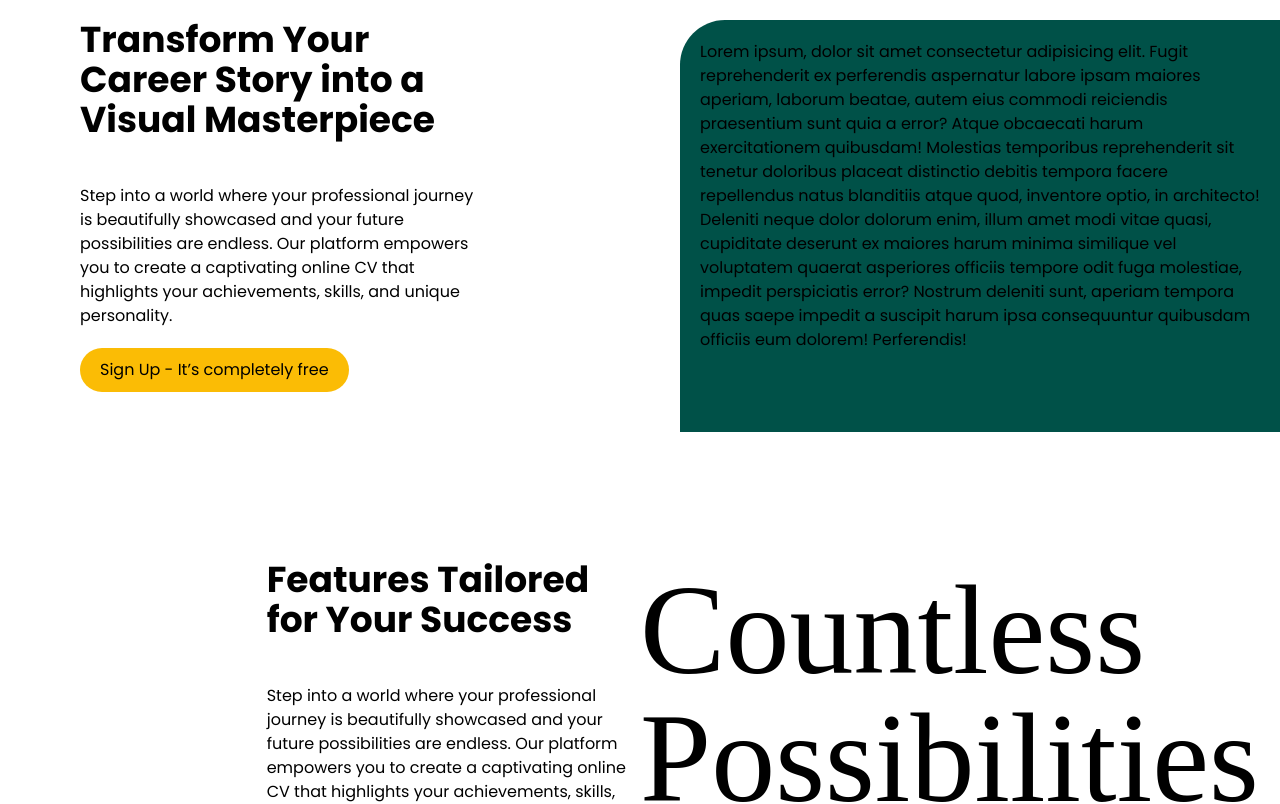
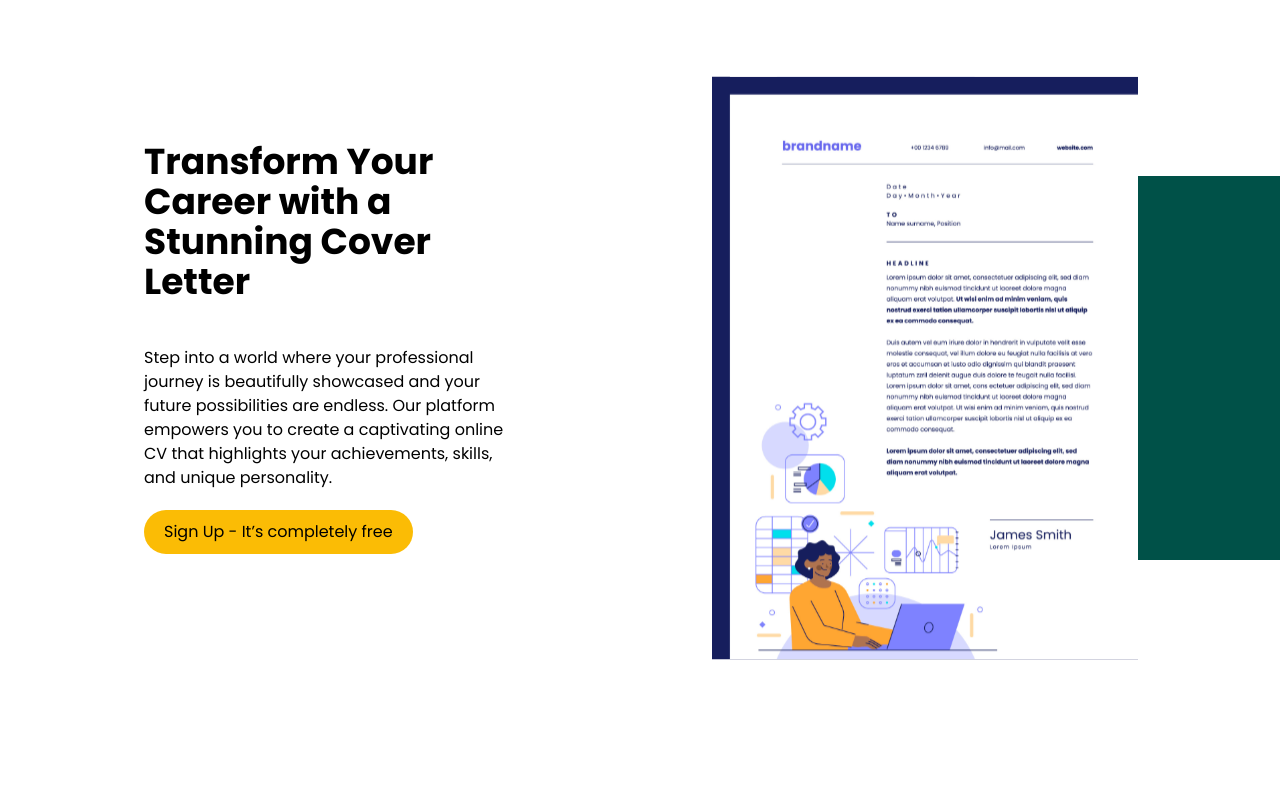
Before and after one commit to onuorachidimma/cv_maker, a React (Vite) app: page / in a window 1280 px wide. Shown: the top 804 px of the page. Built offline with nearby package versions, Linux system fonts and the light colour scheme; a web font is replaced by a local one.

Commit message:
feat: create & style a sect of Homepage coveletter

```diff
--- a/src/layouts/buttons/signupFreeBtn.jsx
+++ b/src/layouts/buttons/signupFreeBtn.jsx
@@ -1,8 +1,8 @@
 import { Link } from "react-router-dom"
 const SignupFreeButton = () => {
     return(
-        <div>
-            <button className="bg-customYellow py-2.5 px-5 rounded-35px "><Link to="#">Sign Up - It’s completely free</Link></button>
+        <div className="text-center md:text-left">
+            <button className="bg-customYellow py-2.5 px-5 rounded-35px text-base md:text-sm lg:text-base"><Link to="#">Sign Up - It’s completely free</Link></button>
         </div>
     )
 }
--- a/src/layouts/homepageBody1/homepageBody1.jsx
+++ b/src/layouts/homepageBody1/homepageBody1.jsx
@@ -1,18 +1,22 @@
 import SectionHeading from "./sectionHeading"
 import SignupFreeButton from "../buttons/signupFreeBtn"
+import coverLetterSample1 from "../../assets/images/coverLetterSample1.svg"
 const HomepageBody1 = () => {
     return(
         <div className="mb-32  ">
-            <div className="flex flex-wrap justify-between mb-20 w-10/12 mx-auto lg:w-full lg:pl-20 mt-5 md:mb-32">
+            <div className="flex flex-wrap justify-between items-center mb-20 w-10/12 mx-auto lg:w-full lg:pl-36 mt-5 md:mb-32">
                 <div className="w-full sm:w-full md:w-5/12 lg:w-4/12 md:pr-5 lg:pr-0">
-                    <SectionHeading heading="Transform Your Career Story into a Visual Masterpiece" headingText="Step into a world where your professional journey is beautifully showcased and your future possibilities are endless. Our platform empowers you to create a captivating online CV that highlights your achievements, skills, and unique personality. "/>
+                    <SectionHeading heading="Transform Your Career with a Stunning Cover Letter" headingText="Step into a world where your professional journey is beautifully showcased and your future possibilities are endless. Our platform empowers you to create a captivating online CV that highlights your achievements, skills, and unique personality. "/>
                     <div className="pt-5 mb-10">
                         <SignupFreeButton />
                     </div>
                 </div>
 
-                <div className="bg-customDarkGreen w-full sm:w-full md:w-7/12 lg:w-6/12 rounded-tl-45px p-5">
-                    <p>Lorem ipsum, dolor sit amet consectetur adipisicing elit. Fugit reprehenderit ex perferendis aspernatur labore ipsam maiores aperiam, laborum beatae, autem eius commodi reiciendis praesentium sunt quia a error? Atque obcaecati harum exercitationem quibusdam! Molestias temporibus reprehenderit sit tenetur doloribus placeat distinctio debitis tempora facere repellendus natus blanditiis atque quod, inventore optio, in architecto! Deleniti neque dolor dolorum enim, illum amet modi vitae quasi, cupiditate deserunt ex maiores harum minima similique vel voluptatem quaerat asperiores officiis tempore odit fuga molestiae, impedit perspiciatis error? Nostrum deleniti sunt, aperiam tempora quas saepe impedit a suscipit harum ipsa consequuntur quibusdam officiis eum dolorem! Perferendis!</p>
+                <div className="w-full md:w-6/12 flex justify-left items-center relative">
+                    <div className="hidden md:block bg-customDarkGreen h-96 absolute right-0 left-20">
+                        {/* Lorem ipsum dolor sit amet, consectetur adipisicing elit. Debitis, aperiam. */}
+                    </div>
+                    <img src={coverLetterSample1} alt="" className="z-10 w-full h-696px lg:w-9/12"/>
                 </div>
             </div>
 
--- a/src/layouts/homepageBody1/sectionHeading.jsx
+++ b/src/layouts/homepageBody1/sectionHeading.jsx
@@ -1,7 +1,7 @@
 const SectionHeading = (props) => {
     return(
-        <div>
-            <h3 className="text-4xl font-bold mb-11">{props.heading}</h3>
+        <div className="text-center md:text-left">
+            <h3 className="text-2xl lg:text-4xl  font-bold mb-11">{props.heading}</h3>
             <h3 className="text-base font-normal">{props.headingText}</h3>
         </div>
     )
```
